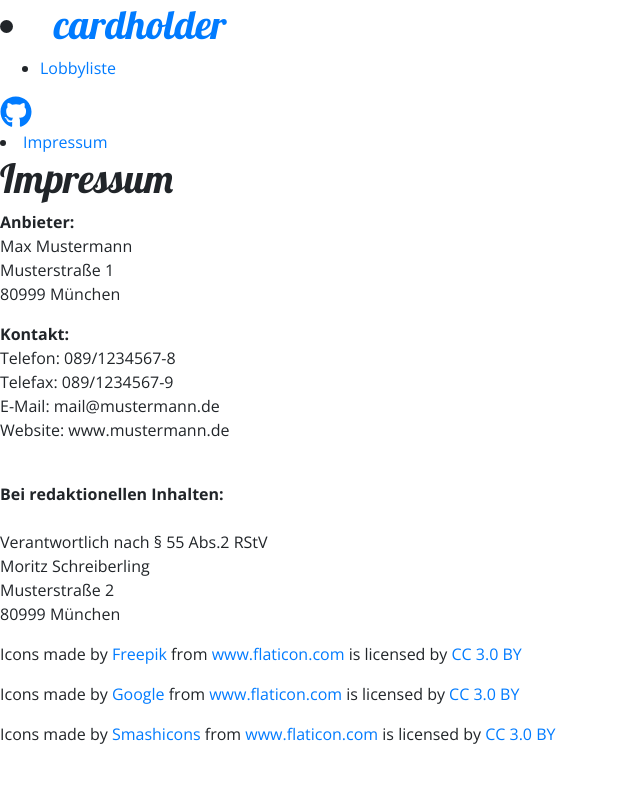
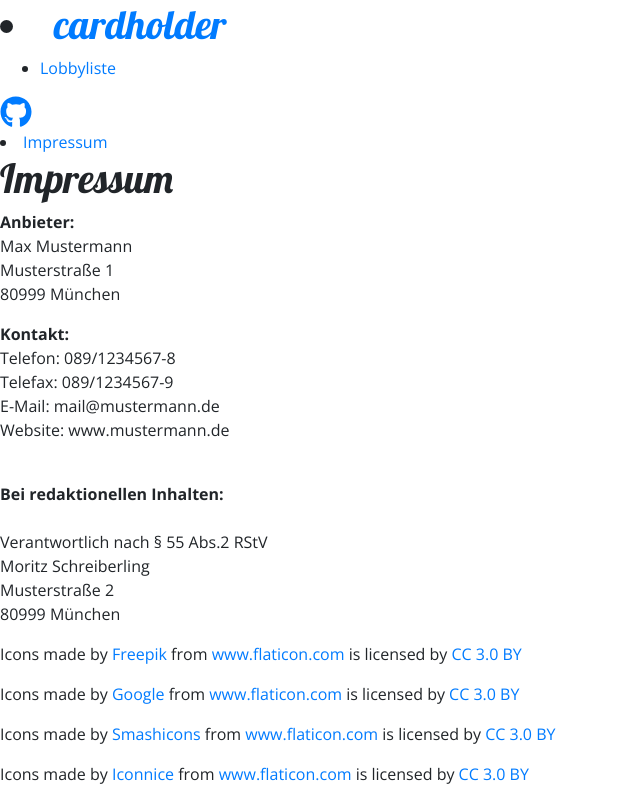
Before and after one commit to cardholder/website, a React app: page /imprint in a window 1280 px wide. Shown: the whole page, without its empty margins (0-640 px from the left). Built offline with nearby package versions, Linux system fonts and the light colour scheme.

Commit message:
:sparkles: add copy to clipboard

```diff
--- a/package.json
+++ b/package.json
@@ -20,6 +20,7 @@
     "camelcase": "^5.2.0",
     "case-sensitive-paths-webpack-plugin": "2.2.0",
     "chroma-js": "^1.3.6",
+    "copy-to-clipboard": "^3.2.0",
     "css-loader": "2.1.1",
     "dotenv": "6.2.0",
     "dotenv-expand": "4.2.0",
--- a/src/components/Imprint/Imprint.js
+++ b/src/components/Imprint/Imprint.js
@@ -95,6 +95,23 @@ const imprint = () => (
           CC 3.0 BY
         </a>
       </p>
+      <p>
+        Icons made by{" "}
+        <a href="https://www.flaticon.com/authors/iconnice" title="Iconnice">
+          Iconnice
+        </a>{" "}
+        from{" "}
+        <a href="https://www.flaticon.com/" title="Flaticon">
+          www.flaticon.com
+        </a>{" "}
+        is licensed by{" "}
+        <a
+          href="http://creativecommons.org/licenses/by/3.0/"
+          title="Creative Commons BY 3.0"
+        >
+          CC 3.0 BY
+        </a>
+      </p>
     </div>
   </div>
 );
--- /dev/null
+++ b/src/containers/Lobby/Lobby.css
@@ -0,0 +1,24 @@
+.Header {
+    display: flex;
+}
+
+.Header div hr {
+    width: 12px;
+    border-top: 1px solid #777777;
+    margin-top: 30px;
+    margin-left: 10px;
+    margin-right: 10px;
+}
+
+.Header img {
+    margin-top: 17px;
+    margin-left: 5px;
+    height: 22px;
+}
+
+.Header h2 {
+    font-size: 22px;
+    font-weight: 100;
+    color: #777777;
+    margin-top: 17px;
+}
--- a/src/containers/Lobby/Lobby.js
+++ b/src/containers/Lobby/Lobby.js
@@ -5,12 +5,18 @@ import { connect } from "react-redux";
 import Modal from "../../components/UI/Modal/Modal";
 import * as lobbyActions from "../../store/actions/lobby";
 import * as config from "../../config";
+import copyImg from "../../assets/copy.svg";
+import copy from 'copy-to-clipboard';
+
+import classes from "./Lobby.css";
 
 class Lobby extends Component {
   state = {
     sent: false,
     connected: true
   };
+
+  copyRef = null;
 
   componentDidMount() {
     this.props.connect(this.props.match.params.id);
@@ -41,8 +47,18 @@ class Lobby extends Component {
     return (
       <Fragment>
         <Modal />
-        <h1>Lobby</h1>
-        { this.props.match.params.id }
+        <div className={classes.Lobby}>
+          <section className={classes.Header}>
+            <h1>Lobby</h1>
+            <div>
+              <hr />
+            </div>
+            <h2 ref={copyRef => (this.copyRef = copyRef)}>
+              {window.location.origin + "/" + this.props.match.params.id}
+            </h2>
+            <img onClick={() => copy(window.location.origin + "/" + this.props.match.params.id)} src={copyImg} alt="copy" />
+          </section>
+        </div>
       </Fragment>
     );
   }
--- a/src/containers/Lobby/LobbyCreate/LobbyCreate.js
+++ b/src/containers/Lobby/LobbyCreate/LobbyCreate.js
@@ -20,8 +20,8 @@ export class LobbyCreate extends Component {
     ],
     selectedGame: null,
     visibilities: [
-      { value: "private", label: "Privat" },
-      { value: "public", label: "Öffentlich" }
+      { value: "public", label: "Öffentlich" },
+      { value: "private", label: "Privat" }
     ],
     selectedVisibility: null,
     players: {
@@ -90,7 +90,7 @@ export class LobbyCreate extends Component {
 
   componentDidUpdate() {
     if (this.props.id) {
-      this.props.history.push("/lobby/" + this.props.id);
+      this.props.history.push("/" + this.props.id);
     }
   }
 
```
Also changed, not shown: src/App.js (+4 -4 lines), src/assets/copy.svg (added).
